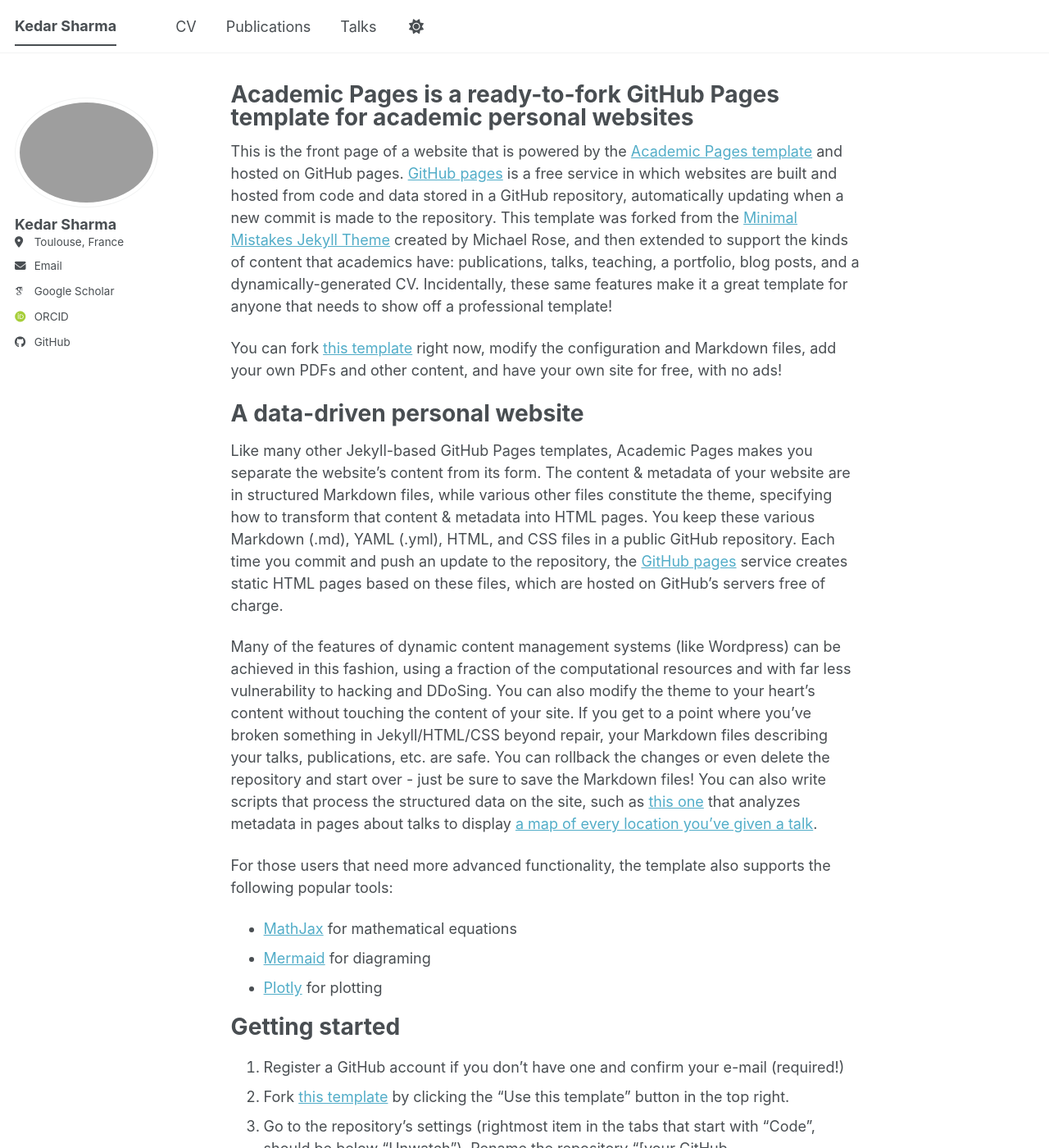
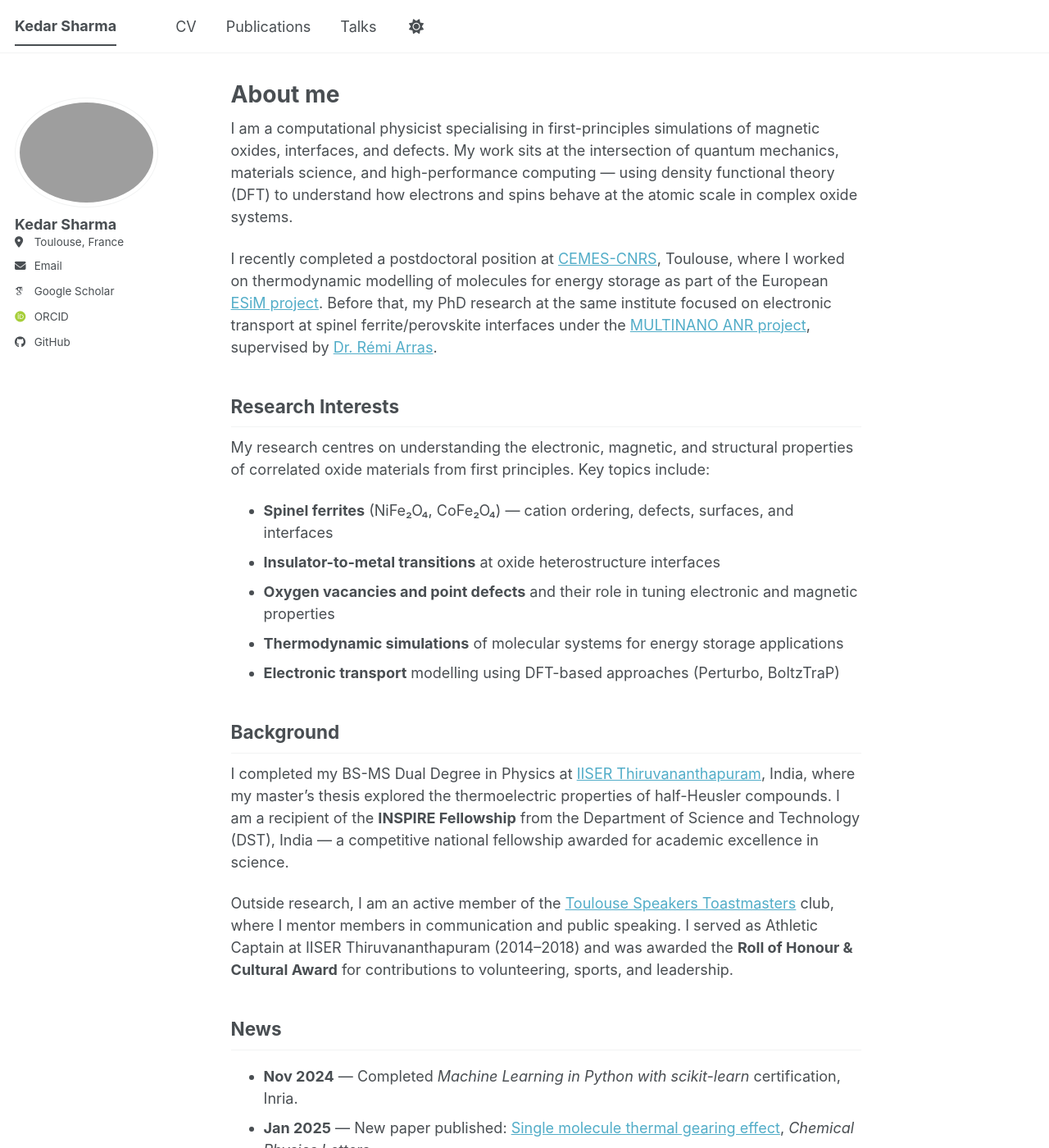
Before and after one commit to kedarsh20/kedarsh20.github.io, a Jekyll site: the page built from _pages/about.md, in a window 1280 px wide and 1400 px high. Shown: the whole window at 82% size. Built offline with Jekyll 4.4.1, drawn with Linux system fonts in a browser that asks for light colours; some web fonts are replaced; a script bundle is joined from its source files by our own code; library files that are not in the unit come from our copies; some of the changed text lies outside the part shown.

Commit message:
Update about.md

```diff
--- a/_pages/about.md
+++ b/_pages/about.md
@@ -1,56 +1,36 @@
 ---
 permalink: /
-title: "Academic Pages is a ready-to-fork GitHub Pages template for academic personal websites"
+title: "About me"
 author_profile: true
 redirect_from:
   - /about/
   - /about.html
 ---
 
-This is the front page of a website that is powered by the [Academic Pages template](https://github.com/academicpages/academicpages.github.io) and hosted on GitHub pages. [GitHub pages](https://pages.github.com) is a free service in which websites are built and hosted from code and data stored in a GitHub repository, automatically updating when a new commit is made to the repository. This template was forked from the [Minimal Mistakes Jekyll Theme](https://mmistakes.github.io/minimal-mistakes/) created by Michael Rose, and then extended to support the kinds of content that academics have: publications, talks, teaching, a portfolio, blog posts, and a dynamically-generated CV. Incidentally, these same features make it a great template for anyone that needs to show off a professional template!
+I am a computational physicist specialising in first-principles simulations of magnetic oxides, interfaces, and defects. My work sits at the intersection of quantum mechanics, materials science, and high-performance computing — using density functional theory (DFT) to understand how electrons and spins behave at the atomic scale in complex oxide systems.
 
- You can fork [this template](https://github.com/academicpages/academicpages.github.io) right now, modify the configuration and Markdown files, add your own PDFs and other content, and have your own site for free, with no ads!
+I recently completed a postdoctoral position at [CEMES-CNRS](https://www.cemes.fr), Toulouse, where I worked on thermodynamic modelling of molecules for energy storage as part of the European [ESiM project](https://www.esim-project.eu). Before that, my PhD research at the same institute focused on electronic transport at spinel ferrite/perovskite interfaces under the [MULTINANO ANR project](https://anr.fr), supervised by [Dr. Rémi Arras](mailto:remi.arras@cemes.fr).
 
-A data-driven personal website
-======
-Like many other Jekyll-based GitHub Pages templates, Academic Pages makes you separate the website's content from its form. The content & metadata of your website are in structured Markdown files, while various other files constitute the theme, specifying how to transform that content & metadata into HTML pages. You keep these various Markdown (.md), YAML (.yml), HTML, and CSS files in a public GitHub repository. Each time you commit and push an update to the repository, the [GitHub pages](https://pages.github.com/) service creates static HTML pages based on these files, which are hosted on GitHub's servers free of charge.
+## Research Interests
 
-Many of the features of dynamic content management systems (like Wordpress) can be achieved in this fashion, using a fraction of the computational resources and with far less vulnerability to hacking and DDoSing. You can also modify the theme to your heart's content without touching the content of your site. If you get to a point where you've broken something in Jekyll/HTML/CSS beyond repair, your Markdown files describing your talks, publications, etc. are safe. You can rollback the changes or even delete the repository and start over - just be sure to save the Markdown files! You can also write scripts that process the structured data on the site, such as [this one](https://github.com/academicpages/academicpages.github.io/blob/master/talkmap.ipynb) that analyzes metadata in pages about talks to display [a map of every location you've given a talk](https://academicpages.github.io/talkmap.html).
+My research centres on understanding the electronic, magnetic, and structural properties of correlated oxide materials from first principles. Key topics include:
 
-For those users that need more advanced functionality, the template also supports the following popular tools:
-- [MathJax](https://www.mathjax.org/) for mathematical equations
-- [Mermaid](https://mermaid.js.org/) for diagraming
-- [Plotly](https://plotly.com/javascript/) for plotting
+- **Spinel ferrites** (NiFe₂O₄, CoFe₂O₄) — cation ordering, defects, surfaces, and interfaces
+- **Insulator-to-metal transitions** at oxide heterostructure interfaces
+- **Oxygen vacancies and point defects** and their role in tuning electronic and magnetic properties
+- **Thermodynamic simulations** of molecular systems for energy storage applications
+- **Electronic transport** modelling using DFT-based approaches (Perturbo, BoltzTraP)
 
-Getting started
-======
-1. Register a GitHub account if you don't have one and confirm your e-mail (required!)
-1. Fork [this template](https://github.com/academicpages/academicpages.github.io) by clicking the "Use this template" button in the top right.
-1. Go to the repository's settings (rightmost item in the tabs that start with "Code", should be below "Unwatch"). Rename the repository "[your GitHub username].github.io", which will also be your website's URL.
-1. Set site-wide configuration and create content & metadata (see below -- also see [this set of diffs](https://archive.is/3TPas) showing what files were changed to set up [an example site](https://getorg-testacct.github.io) for a user with the username "getorg-testacct")
-1. Upload any files (like PDFs, .zip files, etc.) to the files/ directory. They will appear at https://[your GitHub username].github.io/files/example.pdf.
-1. Check status by going to the repository settings, in the "GitHub pages" section
+## Background
 
-Site-wide configuration
-------
-The main configuration file for the site is in the base directory in [_config.yml](https://github.com/academicpages/academicpages.github.io/blob/master/_config.yml), which defines the content in the sidebars and other site-wide features. You will need to replace the default variables with ones about yourself and your site's github repository. The configuration file for the top menu is in [_data/navigation.yml](https://github.com/academicpages/academicpages.github.io/blob/master/_data/navigation.yml). For example, if you don't have a portfolio or blog posts, you can remove those items from that navigation.yml file to remove them from the header.
+I completed my BS-MS Dual Degree in Physics at [IISER Thiruvananthapuram](https://www.iisertvm.ac.in), India, where my master's thesis explored the thermoelectric properties of half-Heusler compounds. I am a recipient of the **INSPIRE Fellowship** from the Department of Science and Technology (DST), India — a competitive national fellowship awarded for academic excellence in science.
 
-Create content & metadata
-------
-For site content, there is one Markdown file for each type of content, which are stored in directories like _publications, _talks, _posts, _teaching, or _pages. For example, each talk is a Markdown file in the [_talks directory](https://github.com/academicpages/academicpages.github.io/tree/master/_talks). At the top of each Markdown file is structured data in YAML about the talk, which the theme will parse to do lots of cool stuff. The same structured data about a talk is used to generate the list of talks on the [Talks page](https://academicpages.github.io/talks), each [individual page](https://academicpages.github.io/talks/2012-03-01-talk-1) for specific talks, the talks section for the [CV page](https://academicpages.github.io/cv), and the [map of places you've given a talk](https://academicpages.github.io/talkmap.html) (if you run this [python file](https://github.com/academicpages/academicpages.github.io/blob/master/talkmap.py) or [Jupyter notebook](https://github.com/academicpages/academicpages.github.io/blob/master/talkmap.ipynb), which creates the HTML for the map based on the contents of the _talks directory).
+Outside research, I am an active member of the [Toulouse Speakers Toastmasters](https://www.toastmasters.org) club, where I mentor members in communication and public speaking. I served as Athletic Captain at IISER Thiruvananthapuram (2014–2018) and was awarded the **Roll of Honour & Cultural Award** for contributions to volunteering, sports, and leadership.
 
-**Markdown generator**
+## News
 
-The repository includes [a set of Jupyter notebooks](https://github.com/academicpages/academicpages.github.io/tree/master/markdown_generator
-) that converts a CSV containing structured data about talks or presentations into individual Markdown files that will be properly formatted for the Academic Pages template. The sample CSVs in that directory are the ones I used to create my own personal website at stuartgeiger.com. My usual workflow is that I keep a spreadsheet of my publications and talks, then run the code in these notebooks to generate the Markdown files, then commit and push them to the GitHub repository.
-
-How to edit your site's GitHub repository
-------
-Many people use a git client to create files on their local computer and then push them to GitHub's servers. If you are not familiar with git, you can directly edit these configuration and Markdown files directly in the github.com interface. Navigate to a file (like [this one](https://github.com/academicpages/academicpages.github.io/blob/master/_talks/2012-03-01-talk-1.md) and click the pencil icon in the top right of the content preview (to the right of the "Raw | Blame | History" buttons). You can delete a file by clicking the trashcan icon to the right of the pencil icon. You can also create new files or upload files by navigating to a directory and clicking the "Create new file" or "Upload files" buttons.
-
-Example: editing a Markdown file for a talk
-![Editing a Markdown file for a talk](/images/editing-talk.png)
-
-For more info
-------
-More info about configuring Academic Pages can be found in [the guide](https://academicpages.github.io/markdown/), the [growing wiki](https://github.com/academicpages/academicpages.github.io/wiki), and you can always [ask a question on GitHub](https://github.com/academicpages/academicpages.github.io/discussions). The [guides for the Minimal Mistakes theme](https://mmistakes.github.io/minimal-mistakes/docs/configuration/) (which this theme was forked from) might also be helpful.
+- **Nov 2024** — Completed *Machine Learning in Python with scikit-learn* certification, Inria.
+- **Jan 2025** — New paper published: [Single molecule thermal gearing effect](https://doi.org/10.1016/j.cplett.2025.142513), *Chemical Physics Letters*.
+- **Aug 2024** — Paper published: [Preserving the insulating character at NiFe₂O₄ (001) surfaces](https://doi.org/10.1021/acs.jpcc.4c02444), *J. Physical Chemistry C*.
+- **Oct 2023** — Completed *Presentation Mastery* certification, Toastmasters International.
+- **Dec 2023** — Successfully defended PhD thesis at Université Paul Sabatier — Toulouse III.
```
